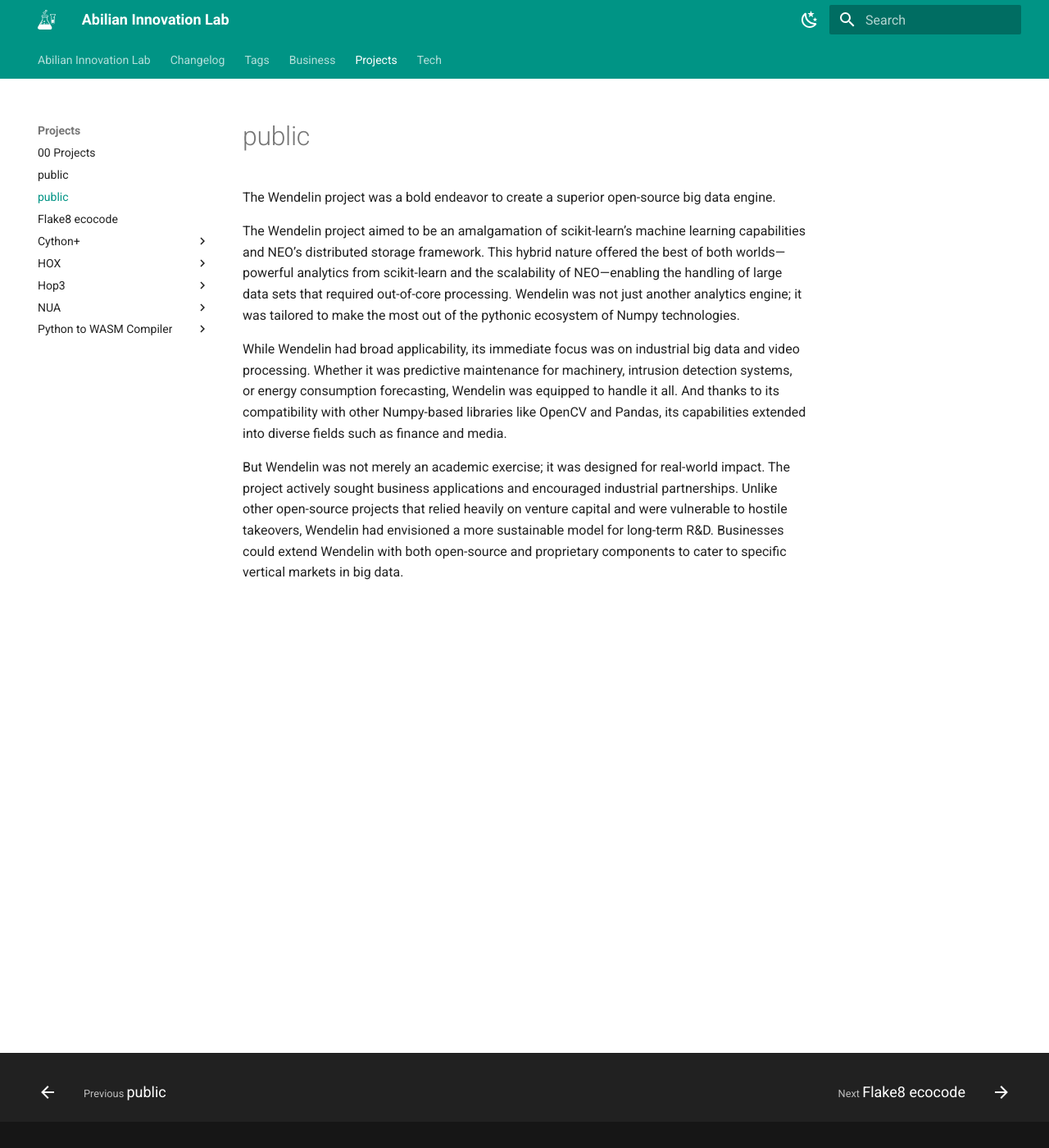
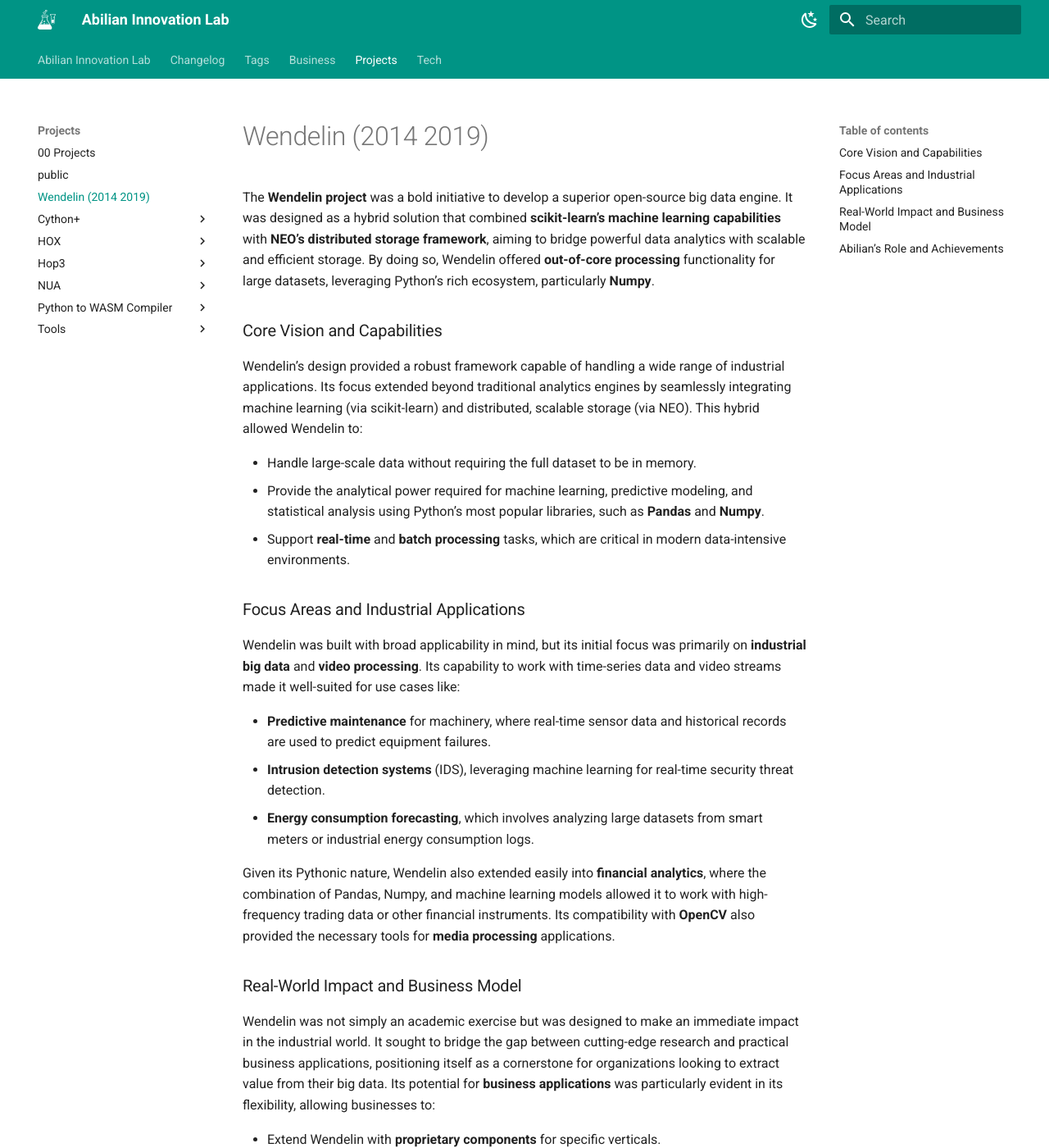
Before and after one commit to abilian/lab.abilian.com, an MkDocs documentation site: the page built from docs/Projects/Wendelin (2014-2019).md, in a window 1280 px wide and 1400 px high. Shown: the whole window at 82% size. Built offline with MkDocs 1.6.1 and Material for MkDocs 9.7.7, drawn with Linux system fonts in a browser that asks for light colours; comment, search, counter and statistics services are not loaded; some of the changed text lies outside the part shown.

Commit message:
update content

```diff
--- a/docs/Projects/Wendelin (2014-2019).md
+++ b/docs/Projects/Wendelin (2014-2019).md
@@ -1,10 +1,41 @@
-#public
+The **Wendelin project** was a bold initiative to develop a superior open-source big data engine. It was designed as a hybrid solution that combined **scikit-learn's machine learning capabilities** with **NEO's distributed storage framework**, aiming to bridge powerful data analytics with scalable and efficient storage. By doing so, Wendelin offered **out-of-core processing** functionality for large datasets, leveraging Python’s rich ecosystem, particularly **Numpy**.
 
+### Core Vision and Capabilities
 
-The Wendelin project was a bold endeavor to create a superior open-source big data engine.
+Wendelin’s design provided a robust framework capable of handling a wide range of industrial applications. Its focus extended beyond traditional analytics engines by seamlessly integrating machine learning (via scikit-learn) and distributed, scalable storage (via NEO). This hybrid allowed Wendelin to:
 
-The Wendelin project aimed to be an amalgamation of scikit-learn's machine learning capabilities and NEO's distributed storage framework. This hybrid nature offered the best of both worlds—powerful analytics from scikit-learn and the scalability of NEO—enabling the handling of large data sets that required out-of-core processing. Wendelin was not just another analytics engine; it was tailored to make the most out of the pythonic ecosystem of Numpy technologies.
+- Handle large-scale data without requiring the full dataset to be in memory.
+- Provide the analytical power required for machine learning, predictive modeling, and statistical analysis using Python's most popular libraries, such as **Pandas** and **Numpy**.
+- Support **real-time** and **batch processing** tasks, which are critical in modern data-intensive environments.
 
-While Wendelin had broad applicability, its immediate focus was on industrial big data and video processing. Whether it was predictive maintenance for machinery, intrusion detection systems, or energy consumption forecasting, Wendelin was equipped to handle it all. And thanks to its compatibility with other Numpy-based libraries like OpenCV and Pandas, its capabilities extended into diverse fields such as finance and media.
+### Focus Areas and Industrial Applications
 
-But Wendelin was not merely an academic exercise; it was designed for real-world impact. The project actively sought business applications and encouraged industrial partnerships. Unlike other open-source projects that relied heavily on venture capital and were vulnerable to hostile takeovers, Wendelin had envisioned a more sustainable model for long-term R&D. Businesses could extend Wendelin with both open-source and proprietary components to cater to specific vertical markets in big data.
+Wendelin was built with broad applicability in mind, but its initial focus was primarily on **industrial big data** and **video processing**. Its capability to work with time-series data and video streams made it well-suited for use cases like:
+
+- **Predictive maintenance** for machinery, where real-time sensor data and historical records are used to predict equipment failures.
+- **Intrusion detection systems** (IDS), leveraging machine learning for real-time security threat detection.
+- **Energy consumption forecasting**, which involves analyzing large datasets from smart meters or industrial energy consumption logs.
+
+Given its Pythonic nature, Wendelin also extended easily into **financial analytics**, where the combination of Pandas, Numpy, and machine learning models allowed it to work with high-frequency trading data or other financial instruments. Its compatibility with **OpenCV** also provided the necessary tools for **media processing** applications.
+
+### Real-World Impact and Business Model
+
+Wendelin was not simply an academic exercise but was designed to make an immediate impact in the industrial world. It sought to bridge the gap between cutting-edge research and practical business applications, positioning itself as a cornerstone for organizations looking to extract value from their big data. Its potential for **business applications** was particularly evident in its flexibility, allowing businesses to:
+
+- Extend Wendelin with **proprietary components** for specific verticals.
+- Build upon Wendelin’s open-source core to tailor it to niche industrial needs.
+- Create scalable, sustainable big data infrastructures without relying on external funding models like venture capital.
+
+### Abilian’s Role and Achievements
+
+Through Wendelin, Abilian showcased its capacity to combine innovative technology with **industrial relevance**.
+
+Notable achievements and milestones include:
+
+- We successfully created a prototype of the complete chain (**MDX**, **XMLA**, integration with **LibreOffice** and **Excel** via web-service, backend **Pandas**).
+- We also developed a **web app prototype and graph**s. Furthermore, we made substantial progress in optimizing the tool according to performance tests and benchmarks. We also achieved a more streamlined and efficient codebase through refactoring and cleaning.
+- The release of **Wendelin 0.5 and 0.6**, which provided a stable platform for handling real-world datasets, including commercial applications like the Chinese scooter data analysis use case.
+- **Integration of ETL tools** such as Bonobo, enabling users to seamlessly ingest data into Wendelin’s ecosystem from a wide variety of sources.
+- A focus on usability, where Wendelin’s front-end evolved into a more polished experience using **HTML5**, making it more accessible for integration into existing Python frameworks like Flask or Django.
+
+Wendelin’s development also involved significant strides in documentation and outreach. Abilian ensured that Wendelin’s features were well-documented and worked towards making Wendelin a suitable candidate for **industrial and research applications** by improving its **benchmarking capabilities** and ensuring **interoperability** with industry-standard tools like Tableau.
```
Also changed, not shown: docs/Projects/Tools/poetry2uv.md (added, +7 -0 lines), docs/Tech/Documentation/Tips on writing well.md (added, +27 -0 lines), docs/Tech/Python/Actor Model.md (+2 -1 lines), docs/changelog.md (+12 -8 lines), docs/Projects/Tools/flake8-ecocode.md (renamed from docs/Projects/flake8-ecocode.md).
